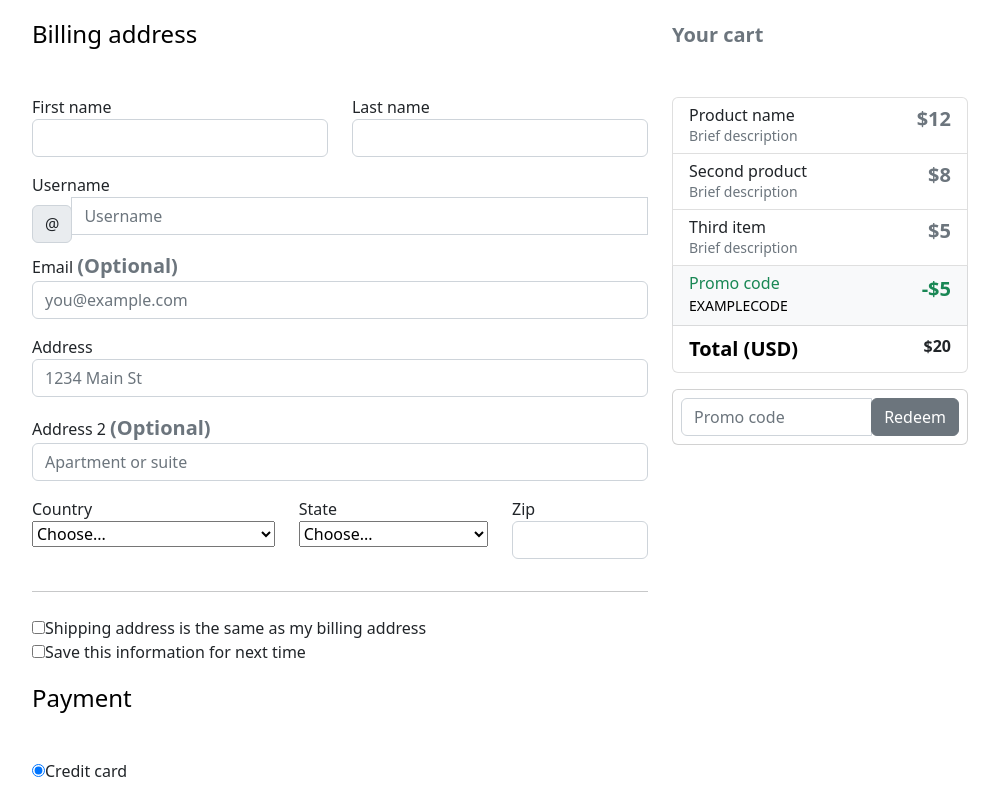
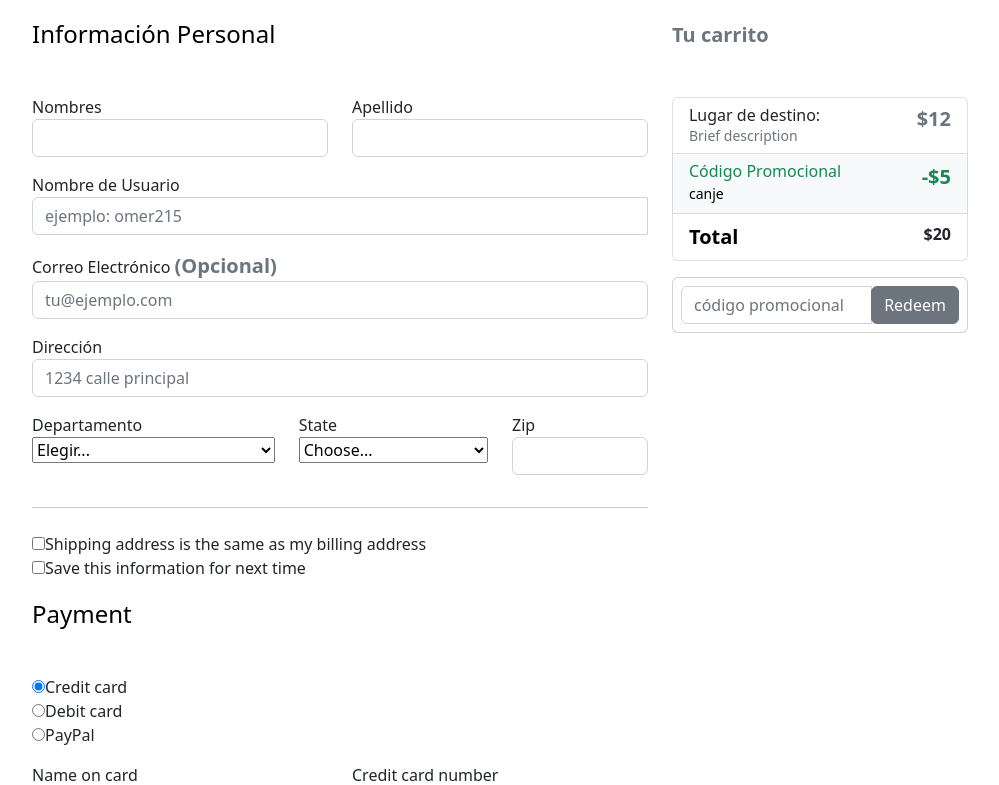
Before and after one commit to OmerJuve2023/prj-glosvel, a React (Create React App) app: page /pago in a window 1280 px wide. Shown: the top 785 px of the page, without its empty margins (140-1139 px from the left). Built offline with nearby package versions, Linux system fonts and the light colour scheme.

Commit message:
update to user

```diff
--- a/src/components/compra/pago.js
+++ b/src/components/compra/pago.js
@@ -2,23 +2,7 @@ import React from "react";
 import "../../styles/pagoStyles.css";
 
 export default function Pago() {
-    (function () {
-        'use strict'
-        window.addEventListener('load', function () {
-            // Fetch all the forms we want to apply custom Bootstrap validation styles to
-            var forms = document.getElementsByClassName('needs-validation')
-            // Loop over them and prevent submission
-            Array.prototype.filter.call(forms, function (form) {
-                form.addEventListener('submit', function (event) {
-                    if (form.checkValidity() === false) {
-                        event.preventDefault()
-                        event.stopPropagation()
-                    }
-                    form.classList.add('was-validated')
-                }, false)
-            })
-        }, false)
-    }())
+
     return (
         <div>
             <div className="container">
@@ -26,47 +10,33 @@ export default function Pago() {
                 <div className="row">
                     <div className="col-md-4 order-md-2 mb-4">
                         <h4 className="d-flex justify-content-between align-items-center mb-3">
-                            <span className="text-muted">Your cart</span>
+                            <span className="text-muted">Tu carrito</span>
                             <span className="badge badge-secondary badge-pill">3</span>
                         </h4>
                         <ul className="list-group mb-3">
                             <li className="list-group-item d-flex justify-content-between lh-condensed">
                                 <div>
-                                    <h6 className="my-0">Product name</h6>
+                                    <h6 className="my-0">Lugar de destino:</h6>
                                     <small className="text-muted">Brief description</small>
                                 </div>
                                 <span className="text-muted">$12</span>
                             </li>
-                            <li className="list-group-item d-flex justify-content-between lh-condensed">
-                                <div>
-                                    <h6 className="my-0">Second product</h6>
-                                    <small className="text-muted">Brief description</small>
-                                </div>
-                                <span className="text-muted">$8</span>
-                            </li>
-                            <li className="list-group-item d-flex justify-content-between lh-condensed">
-                                <div>
-                                    <h6 className="my-0">Third item</h6>
-                                    <small className="text-muted">Brief description</small>
-                                </div>
-                                <span className="text-muted">$5</span>
-                            </li>
                             <li className="list-group-item d-flex justify-content-between bg-light">
                                 <div className="text-success">
-                                    <h6 className="my-0">Promo code</h6>
-                                    <small>EXAMPLECODE</small>
+                                    <h6 className="my-0">Código Promocional</h6>
+                                    <small>canje</small>
                                 </div>
                                 <span className="text-success">-$5</span>
                             </li>
                             <li className="list-group-item d-flex justify-content-between">
-                                <span>Total (USD)</span>
+                                <span>Total</span>
                                 <strong>$20</strong>
                             </li>
                         </ul>
 
                         <form className="card p-2">
                             <div className="input-group">
-                                <input type="text" className="form-control" placeholder="Promo code"/>
+                                <input type="text" className="form-control" placeholder="código promocional"/>
                                 <div className="input-group-append">
                                     <button type="submit" className="btn btn-secondary">Redeem</button>
                                 </div>
@@ -74,19 +44,16 @@ export default function Pago() {
                         </form>
                     </div>
                     <div className="col-md-8 order-md-1">
-                        <h4 className="mb-3">Billing address</h4>
+                        <h4 className="mb-3">Información Personal</h4>
                         <form className="needs-validation" noValidate>
                             <div className="row">
                                 <div className="col-md-6 mb-3">
-                                    <label htmlFor="firstName">First name</label>
+                                    <label htmlFor="firstName">Nombres</label>
                                     <input type="text" className="form-control" id="firstName" placeholder="" value=""
                                            required/>
-                                    <div className="invalid-feedback">
-                                        Valid first name is required.
-                                    </div>
                                 </div>
                                 <div className="col-md-6 mb-3">
-                                    <label htmlFor="lastName">Last name</label>
+                                    <label htmlFor="lastName">Apellido</label>
                                     <input type="text" className="form-control" id="lastName" placeholder="" value=""
                                            required/>
                                     <div className="invalid-feedback">
@@ -96,12 +63,13 @@ export default function Pago() {
                             </div>
 
                             <div className="mb-3">
-                                <label htmlFor="username">Username</label>
+                                <label htmlFor="username">Nombre de Usuario</label>
                                 <div className="input-group">
-                                    <div className="input-group-prepend">
+                                    {/* <div className="input-group-prepend">
                                         <span className="input-group-text">@</span>
-                                    </div>
-                                    <input type="text" className="form-control" id="username" placeholder="Username"
+                                    </div>*/}
+                                    <input type="text" className="form-control" id="username"
+                                           placeholder="ejemplo: omer215"
                                            required/>
                                     <div className="invalid-feedback">
                                         Your username is required.
@@ -110,35 +78,36 @@ export default function Pago() {
                             </div>
 
                             <div className="mb-3">
-                                <label htmlFor="email">Email <span className="text-muted">(Optional)</span></label>
-                                <input type="email" className="form-control" id="email" placeholder="you@example.com"/>
+                                <label htmlFor="email">Correo Electrónico <span className="text-muted">(Opcional)</span></label>
+                                <input type="email" className="form-control" id="email" placeholder="tu@ejemplo.com"/>
                                 <div className="invalid-feedback">
                                     Please enter a valid email address for shipping updates.
                                 </div>
                             </div>
 
                             <div className="mb-3">
-                                <label htmlFor="address">Address</label>
-                                <input type="text" className="form-control" id="address" placeholder="1234 Main St"
+                                <label htmlFor="address">Dirección</label>
+                                <input type="text" className="form-control" id="address"
+                                       placeholder="1234 calle principal"
                                        required/>
                                 <div className="invalid-feedback">
                                     Please enter your shipping address.
                                 </div>
                             </div>
 
-                            <div className="mb-3">
-                                <label htmlFor="address2">Address 2 <span
-                                    className="text-muted">(Optional)</span></label>
-                                <input type="text" className="form-control" id="address2"
-                                       placeholder="Apartment or suite"/>
-                            </div>
-
                             <div className="row">
                                 <div className="col-md-5 mb-3">
-                                    <label htmlFor="country">Country</label>
+                                    <label htmlFor="country">Departamento</label>
                                     <select className="custom-select d-block w-100" id="country" required>
-                                        <option value="">Choose...</option>
+                                        <option value="">Elegir...</option>
                                         <option>United States</option>
+                                        <option>Tumbes</option>
+                                        <option>Piura</option>
+                                        <option>Lambayeque</option>
+                                        <option>La libertad</option>
+                                        <option>Ancash</option>
+                                        <option>Lima</option>
+                                        <option>Ica</option>
                                     </select>
                                     <div className="invalid-feedback">
                                         Please select a valid country.
```
Also changed, not shown: src/components/compra/informacion.js (+51 -101 lines).
